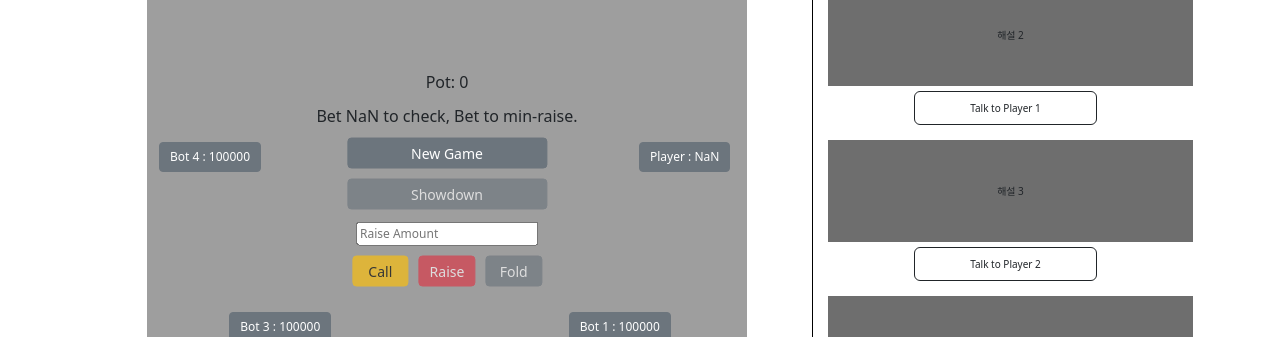
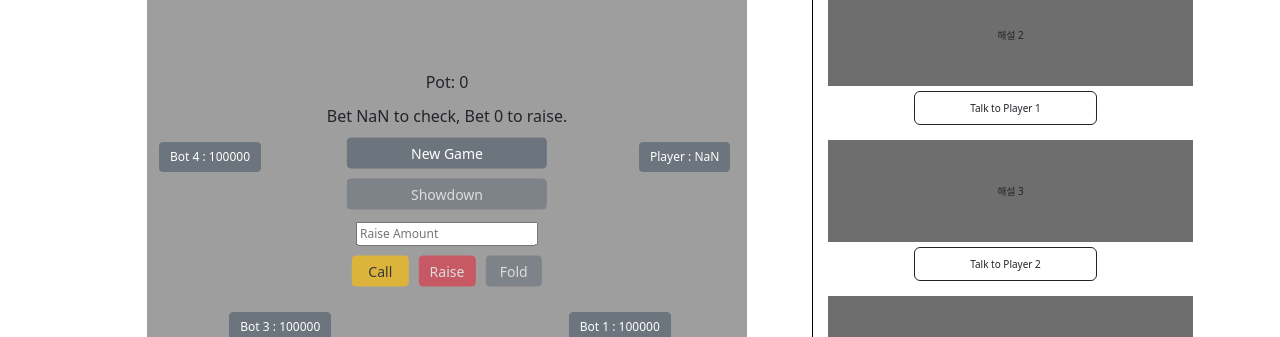
Before and after one commit to Gosu-Choi/FiveCards-Trainer, a React (Create React App) app in the folder FiveCard/client/: page /Holdem in a window 1280 px wide. Shown: the part 192-529 px from the top of the page. Built offline with nearby package versions, Linux system fonts and the light colour scheme; sample sign-in values are in the browser's storage.

Commit message:
screen too, raised * 2

```diff
--- a/FiveCard/client/src/Holdem.js
+++ b/FiveCard/client/src/Holdem.js
@@ -817,7 +817,7 @@ function Holdem() {
         <div className="button-container">
           <div>Pot: {potRef.current}</div>
           Bet {raisedRef.current-turnmoneymanageRef.current[0] <= moneysRef.current[0] ? raisedRef.current-turnmoneymanageRef.current[0] : moneysRef.current[0]} to {raisedRef.current-turnmoneymanageRef.current[0] === 0 ? "check" : "call"},
-          Bet {(raisedRef.current === 0 ? potRef.current * 0.1 : raisedRef.current)} to min-raise.
+          Bet {(raisedRef.current === 0 ? potRef.current * 0.1 : raisedRef.current*2)} to raise.
           <button
             className={`btn btn-sm ${deckShuffled ? 'btn-primary' : 'btn-secondary'} shuffle-button`}
             onClick={shuffleCards}
```
Also changed, not shown: 7 other files (tests, documents, lock files or other folders).
